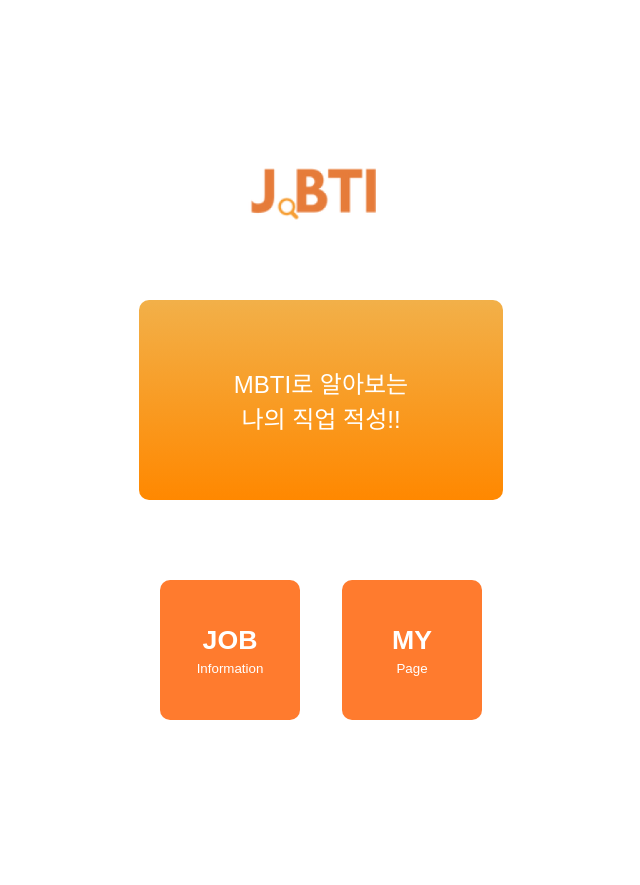
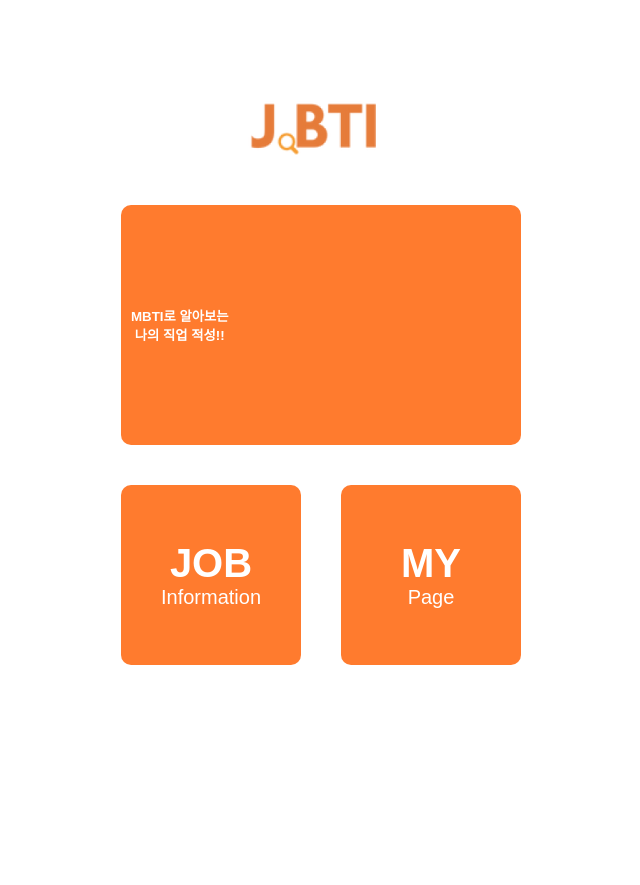
Before and after one commit to kijae-kim/JBTI, a FastAPI app: page /main in a window 1280 px wide. Shown: the whole page, without its empty margins (319-959 px from the left). Before the commit the page ends 720 px from the top, so only its background shows below. Run offline with FastAPI, Linux system fonts and the light colour scheme; some web fonts are replaced.

Commit message:
Update main.css

```diff
--- a/static/css/main.css
+++ b/static/css/main.css
@@ -32,73 +32,103 @@
 
 .logo {
     background-image: url(../icon/JBTI.png);
-    width: 180px; /* 너비를 컨테이너에 맞추기 */
+    width: 180px;
     height: 120px;
     background-size: contain;
-    background-repeat: no-repeat; /* 이미지가 반복되지 않도록 설정 */
-    background-position: center; /* 이미지가 중앙에 위치하도록 설정 */
+    background-repeat: no-repeat;
+    background-position: center;
     margin: auto;
-    margin-top: 50px;
+    margin-bottom: 20px;
+    margin-top: 150px;
     display: block;
 }
 
 .MBTI {
-    width: 364px;
+    width: 400px;
+    height: 240px;
+    background: #ff7b2e;
+    transition: background 0.3s ease;
+    font-weight: bold;
+    padding: 10px;
+    color: white;
+    border-radius: 10px;
+    cursor: pointer;
+    border: none;
+    display: flex;
+    align-items: center;
+    justify-content: space-between;
+}
+
+.text-container {
+    margin-top: 5px;
+    margin-left: 40px;
+    display: flex;
+    flex-direction: column;
+    align-items: flex-start;
+    text-align: center;
+    align-items: center;
+}
+
+#jbti2 {
+    width: 200px;
     height: 200px;
-    background: linear-gradient(to bottom, rgb(242, 176, 73), rgb(255, 136, 0));
-    transition: background 0.3s ease;
-
-    margin-top: 50px;
-
-    font-size: 1.5em;
+    display: flex;
 }
 
 .box {
-    display: flex; /* Flexbox 레이아웃 사용 */
-    justify-content: space-around; /* 버튼들이 수평으로 균등하게 배치되도록 설정 */
-    margin-top: 80px;
+    display: flex;
+    justify-content: space-around;
+    margin-top: 40px;
+}
+
+.JOB {
+    margin-right: 20px;
+}
+
+.Mypage {
+    margin-left: 20px;
 }
 
 .JOB, .Mypage {
     background-color: #ff7b2e;
-    width: 140px;
-    height: 140px;
+    width: 180px;
+    height: 180px;
     display: flex;
     flex-direction: column;
     justify-content: center;
     align-items: center;
     overflow: hidden;
     text-align: center;
-    padding: 10px; /* 여백 추가 */
-    box-sizing: border-box; /* 패딩 포함한 박스 크기 */
+    padding: 10px;
+    box-sizing: border-box;
+    border-radius: 10px;
+    cursor: pointer;
+    font-family: 'Pretendard', sans-serif;
+    margin-bottom: 220px;
+    color: white;
+    border: none;
+}
+.text-container > h2 {
+    font-size: 4em;
+}
+
+.text-container > p {
+    font-size: 2em;
 }
 
 .JOB > h2, .Mypage > h2 {
-    font-size: 2em; /* 텍스트 크기 조정 */
+    font-size: 3em;
     margin: 0;
     padding: 0;
 }
 
 .JOB > p, .Mypage > p {
-    font-size: 1em; /* 텍스트 크기 조정 */
+    font-size: 1.5em;
     margin: 0;
     padding: 0;
-    margin-top: 5px; /* 텍스트 사이의 간격 조정 */
 }
 
-
-
-.MBTI, .JOB, .Mypage {
-    text-align: center;
-    border-radius: 10px;
-    cursor: pointer;
-    font-family: 'Pretendard', sans-serif; /* Pretendard 폰트 적용 */
-    color: white; /* 글자 색상은 버튼 배경과 대비되게 */
-    border: none;
-}
-
-.MBTI:hover {
-    background: linear-gradient(to bottom, rgb(222, 156, 53), rgb(235, 116, 0)); /* 약간 어두운 색상으로 호버 효과 */
+.MBTI:hover { background-color: #d0672a;
 }
 
 .JOB:hover, .Mypage:hover {
```
